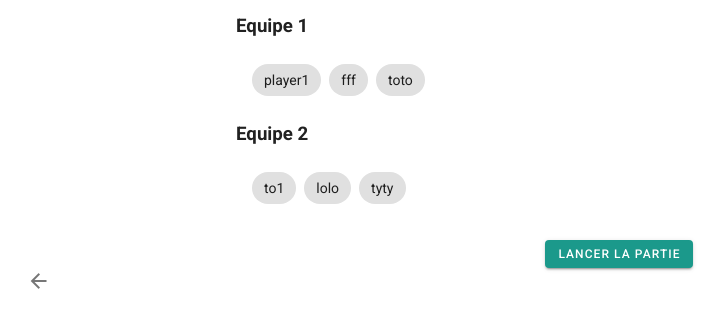
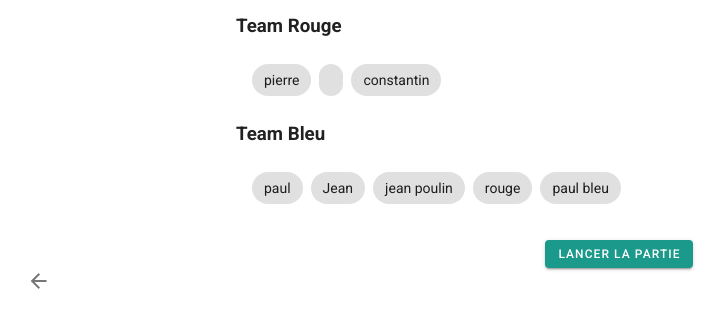
Before and after one commit to constantinfite/mime-game, a Vue app in the folder client/: page /teamMenu/1 in a window 1280 px wide. Shown: the top 328 px of the page, without its empty margins (21-746 px from the left). Built offline with nearby package versions, Linux system fonts and the light colour scheme; data requests are answered from the project's data file.

Commit message:
change eslint and player in teamMenu

```diff
--- a/client/db.json
+++ b/client/db.json
@@ -1,67 +1,77 @@
 {
   "players": [
     {
-      "id": 38370545,
-      "name": "player1",
+      "id": 7086242,
+      "name": "paul",
       "list": [
-        "mot1",
-        "mot2",
-        "mot3",
-        "mot4"
+        "Dromadaire",
+        "Chameau",
+        "Eléphant",
+        "Siréne"
       ],
       "team": "1"
     },
     {
-      "id": 5741980,
-      "name": "fff",
+      "id": 1493059,
+      "name": "Jean",
       "list": [
-        "mot",
-        "2",
-        "3",
-        "4"
+        "tomate",
+        "fruit",
+        "pastéque",
+        "melon"
       ],
       "team": "1"
     },
     {
-      "id": 329593,
-      "name": "toto",
+      "id": 9912639,
+      "name": "pierre",
       "list": [
-        "chat",
-        "chien",
-        "perroquet",
-        "aligator"
+        "voiture",
+        "camion",
+        "avion"
+      ],
+      "team": "2"
+    },
+    {
+      "id": 1485829,
+      "name": "",
+      "list": [
+        "hélicoptère",
+        "ambulance",
+        "camion"
+      ],
+      "team": "2"
+    },
+    {
+      "id": 924439,
+      "name": "constantin",
+      "list": [
+        "chapeau",
+        "ordi",
+        "clavier",
+        "souris"
+      ],
+      "team": "2"
+    },
+    {
+      "id": 3569216,
+      "name": "jean poulin",
+      "list": [
+        "ascalon"
       ],
       "team": "1"
     },
     {
-      "id": 7752903,
-      "name": "to1",
-      "list": [
-        "rr",
-        "rat",
-        "pigeon",
-        "ratte"
-      ],
-      "team": "2"
+      "id": 2636014,
+      "name": "rouge",
+      "list": [],
+      "team": "1"
     },
     {
-      "id": 3706219,
-      "name": "lolo",
-      "list": [
-        "requin",
-        "dorade",
-        "raie",
-        "pingouin"
-      ],
-      "team": "2"
-    },
-    {
-      "id": 5067642,
-      "name": "tyty",
-      "list": [
-        "roro"
-      ],
-      "team": "2"
+      "id": 1948185,
+      "name": "paul bleu",
+      "list": [],
+      "team": "1"
     }
   ]
 }
--- a/client/src/App.vue
+++ b/client/src/App.vue
@@ -1,23 +1,19 @@
 <template>
   <v-app>
-    <v-content>
+    <v-main>
       <router-view />
-    </v-content>
+    </v-main>
   </v-app>
 </template>
 
 <script>
+export default {
+  name: 'App',
 
-
-export default {
-  name: "App",
-
-  components: {
-
-  },
+  components: {},
 
   data: () => ({
     //
   })
-};
+}
 </script>
--- a/client/src/views/Game.vue
+++ b/client/src/views/Game.vue
@@ -1,22 +1,20 @@
 <template>
   <v-container class="full-height flex-column d-flex">
-    <v-row justify="center">Team {{ currentTeam }} / Score {{ score }}</v-row>
-    <v-row justify="center">Joueur {{ currentPlayer }}</v-row>
+    <v-row justify="center"> Team {{ currentTeam }} / Score {{ score }} </v-row>
+    <v-row justify="center"> Joueur {{ currentPlayer }} </v-row>
     <v-row justify="center" class="mt-10">
-      <p v-if="showWord" class="display-3">{{ oneWord }}</p>
+      <p v-if="showWord" class="display-3">
+        {{ oneWord }}
+      </p>
     </v-row>
-    <v-row justify="center" v-if="!finish" class>
-      <v-btn small color="#E71D36" class="white--text mr-5" @click="skipWord"
-        >Passe</v-btn
-      >
-      <v-btn small color="#2E294E" @click="nextWord" class="white--text mr-5"
-        >Suivant</v-btn
-      >
-      <v-btn small color="#2E294E" @click="showWordFunction" class="white--text"
-        >Montrer le mot</v-btn
-      >
+    <v-row v-if="!finish" justify="center">
+      <v-btn small color="#E71D36" class="white--text mr-5" @click="skipWord"> Passe </v-btn>
+      <v-btn small color="#2E294E" class="white--text mr-5" @click="nextWord"> Suivant </v-btn>
+      <v-btn v-if="!showWord" small color="#2E294E" class="white--text" @click="showWordFunction">
+        Montrer le mot
+      </v-btn>
     </v-row>
-    <v-row justify="center" align="center" class="mt-10 flex-column d-flex">
+    <v-row justify="center" align="center" class="mt-1 flex-column d-flex">
       <div class="display-2 mb-5">
         <span id="minutes">{{ minutes }}</span>
         <span id="middle">:</span>
@@ -24,34 +22,21 @@
       </div>
       <div v-if="!finish">
         <!--     Start Timer -->
-        <v-icon x-large v-if="!timer" class @click="startTimer"
-          >mdi-play-circle-outline</v-icon
-        >
+        <v-icon v-if="!timer" x-large class @click="startTimer"> mdi-play-circle-outline </v-icon>
         <!--     Pause Timer -->
-        <v-icon x-large v-if="timer" class="mr-5" @click="stopTimer"
-          >mdi-pause-circle</v-icon
-        >
+        <v-icon v-if="timer" x-large class="mr-5" @click="stopTimer"> mdi-pause-circle </v-icon>
         <!--     Restart Timer -->
-        <v-icon x-large v-if="resetButton" @click="resetTimer"
-          >mdi-replay</v-icon
-        >
+        <v-icon v-if="resetButton" x-large @click="resetTimer"> mdi-replay </v-icon>
       </div>
     </v-row>
     <v-row justify="center" class="div-bottom">
-      <v-btn
-        small
-        v-if="finish"
-        color="#f46036"
-        @click="switchTeam"
-        class="mb-5 white--text"
-        >Switch Team</v-btn
-      >
+      <v-btn v-if="finish" small color="#f46036" class="mb-5 white--text" @click="switchTeam"> Switch Team </v-btn>
     </v-row>
   </v-container>
 </template>
 
 <script>
-import { mapState } from "vuex";
+import { mapState } from 'vuex'
 export default {
   data() {
     return {
@@ -60,100 +45,101 @@ export default {
       resetButton: false,
       finish: false,
       showWord: false,
-      color: ["Bleue", "Rouge"],
+      color: ['Bleu', 'Rouge'],
       round: 2,
       teamIndex: 0
-    };
-  },
-  created() {
-    this.$store.dispatch("fetchPlayers");
+    }
   },
   computed: {
     oneWord() {
-      return this.$store.getters.word;
+      return this.$store.getters.word
     },
     currentTeam() {
       if (this.round % 2 == 0) {
-        return this.color[0];
+        return this.color[0]
       } else {
-        return this.color[1];
+        return this.color[1]
       }
     },
     currentPlayer() {
       if (this.round % 2 == 0) {
-        return this.$store.getters.blueTeam[this.teamIndex];
+        return this.$store.getters.blueTeam[this.teamIndex]
       } else {
-        return this.$store.getters.redTeam[this.teamIndex];
+        return this.$store.getters.redTeam[this.teamIndex]
       }
     },
-    minutes: function() {
-      const minutes = Math.floor(this.totalTime / 60);
-      return this.padTime(minutes);
+    minutes: function () {
+      const minutes = Math.floor(this.totalTime / 60)
+      return this.padTime(minutes)
     },
-    seconds: function() {
-      const seconds = this.totalTime - this.minutes * 60;
-      return this.padTime(seconds);
+    seconds: function () {
+      const seconds = this.totalTime - this.minutes * 60
+      return this.padTime(seconds)
     },
     score() {
       if (this.round % 2 == 0) {
-        return this.$store.state.score[0];
+        return this.$store.state.score[0]
       } else {
-        return this.$store.state.score[1];
+        return this.$store.state.score[1]
       }
     },
-    ...mapState(["players"])
+    ...mapState(['players'])
   },
+  created() {
+    this.$store.dispatch('fetchPlayers')
+  },
+
   methods: {
     startTimer() {
-      this.timer = setInterval(() => this.countdown(), 1000);
-      this.resetButton = true;
+      this.timer = setInterval(() => this.countdown(), 1000)
+      this.resetButton = true
     },
     stopTimer() {
-      clearInterval(this.timer);
-      this.timer = null;
-      this.resetButton = true;
+      clearInterval(this.timer)
+      this.timer = null
+      this.resetButton = true
     },
     resetTimer() {
-      this.totalTime = 5;
-      clearInterval(this.timer);
-      this.timer = null;
-      this.resetButton = false;
+      this.totalTime = 5
+      clearInterval(this.timer)
+      this.timer = null
+      this.resetButton = false
     },
     padTime(time) {
-      return (time < 10 ? "0" : "") + time;
+      return (time < 10 ? '0' : '') + time
     },
     countdown() {
       if (this.seconds > 0) {
-        this.totalTime--;
+        this.totalTime--
       } else {
-        this.stopTimer();
-        this.resetButton = false;
-        this.finish = true;
-        this.showWord = false;
+        this.stopTimer()
+        this.resetButton = false
+        this.finish = true
+        this.showWord = false
       }
     },
     switchTeam() {
       if (this.round % 2 == 1) {
-        this.teamIndex += 1;
+        this.teamIndex += 1
       }
-      this.round += 1;
-      this.finish = false;
-      this.resetTimer();
+      this.round += 1
+      this.finish = false
+      this.resetTimer()
     },
     nextWord() {
-      this.$store.dispatch("nextWord", {
+      this.$store.dispatch('nextWord', {
         word: this.oneWord,
         round: this.round
-      });
+      })
     },
     skipWord() {
-      this.$store.dispatch("nextWord", { word: "", round: "ok" });
+      this.$store.dispatch('nextWord', { word: '', round: 'ok' })
     },
     showWordFunction() {
-      this.showWord = true;
+      this.showWord = true
     }
   }
-};
+}
 </script>
 
 <style scoped>
--- a/client/src/views/TeamMenu.vue
+++ b/client/src/views/TeamMenu.vue
@@ -2,26 +2,16 @@
   <v-container>
     <v-row justify="center">
       <v-col cols="8">
-        <h3>Equipe 1</h3>
+        <h3>Team Rouge</h3>
         <v-sheet elevation="0" class="pa-4">
           <v-chip-group column active-class="primary--text">
-            <!-- eslint-disable -->
-
-            <v-chip
-              v-for="player in players"
-              v-if="player.team == 1"
-              :key="player.id"
-            >{{ player.name }}</v-chip>
+            <v-chip v-for="player in redTeam" :key="player.id">{{ player }}</v-chip>
           </v-chip-group>
         </v-sheet>
-        <h3>Equipe 2</h3>
+        <h3>Team Bleu</h3>
         <v-sheet elevation="0" class="pa-4">
           <v-chip-group column active-class="primary--text">
-            <v-chip
-              v-for="player in players"
-              :key="player.id"
-              v-if="player.team == 2"
-            >{{ player.name }}</v-chip>
+            <v-chip v-for="player in blueTeam" :key="player.id">{{ player }}</v-chip>
           </v-chip-group>
         </v-sheet>
       </v-col>
@@ -41,18 +31,23 @@
 </template>
 
 <script>
-import { mapState } from "vuex";
 export default {
   data() {
-    return {};
+    return {}
+  },
+  computed: {
+    //...mapState(['players']),
+    blueTeam() {
+      return this.$store.getters.blueTeam
+    },
+    redTeam() {
+      return this.$store.getters.redTeam
+    }
   },
   created() {
-    this.$store.dispatch("fetchPlayers");
-  },
-  computed: {
-    ...mapState(["players"])
+    this.$store.dispatch('fetchPlayers')
   }
-};
+}
 </script>
 
 <style scoped></style>
--- a/package.json
+++ b/package.json
@@ -13,6 +13,6 @@
     "express": "^4.17.1"
   },
   "devDependencies": {
-    "nodemon": "^2.0.4"
+    "nodemon": "^2.0.7"
   }
 }
```
Also changed, not shown: client/package.json (+26 -21 lines), client/src/store/store.js (+7 -7 lines), client/src/views/Home.vue (+8 -11 lines), client/src/views/JoinGame1.vue (+20 -45 lines), client/.eslintrc.js, 2 other files (tests, documents, lock files or other folders).
